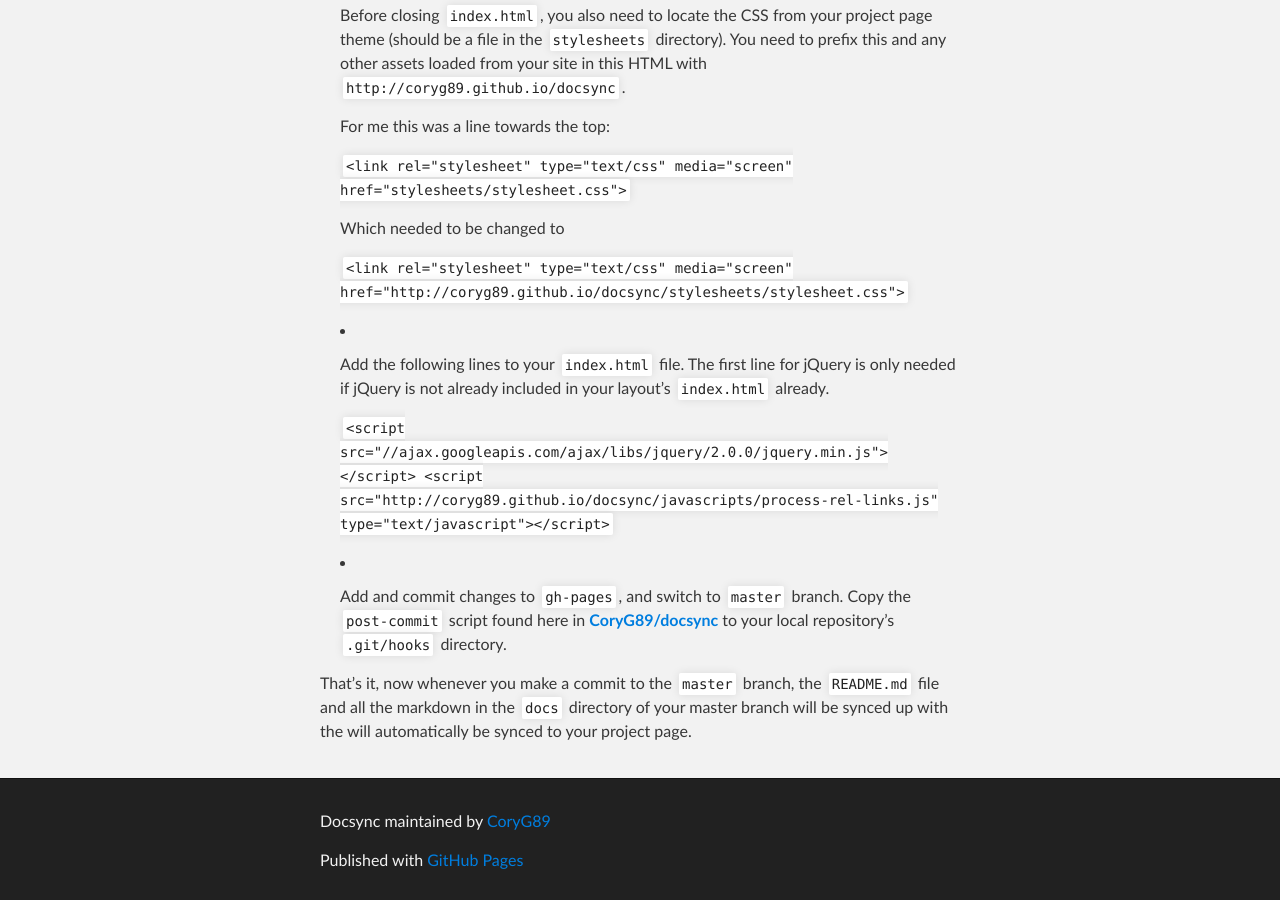
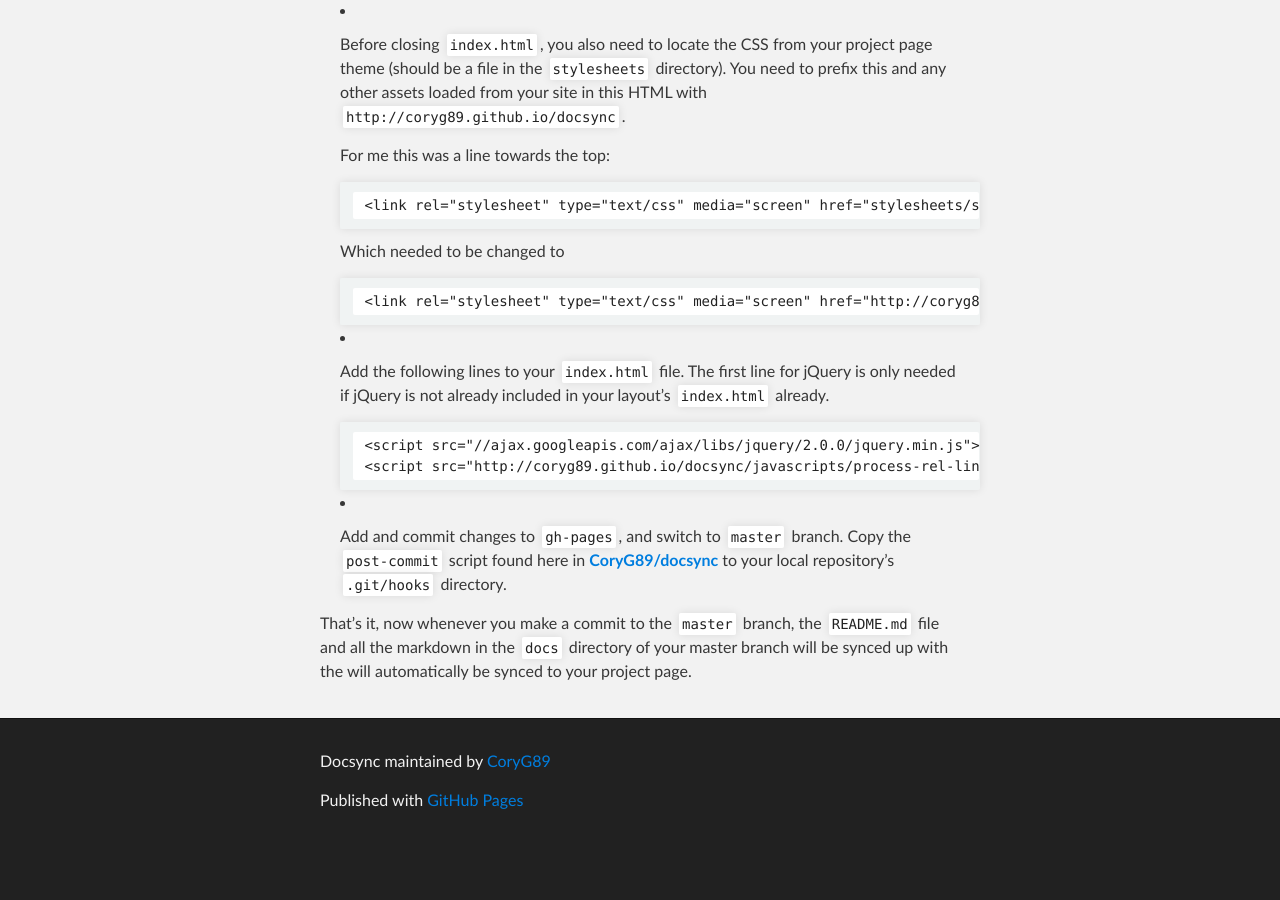
Before and after one commit to CoryG89/docsync, a Jekyll site: the page built from index.md, in a window 1280 px wide and 900 px high, scrolled down 4990 px. Built offline with Jekyll 4.4.1, drawn with Linux system fonts in a browser that asks for light colours; nearby versions of some CDN libraries; Markdown is read by kramdown in place of the engine named in the settings; after the commit the page ends 5837 px from its top, so only the background shows below that; some of the changed text lies outside the part shown.

Commit message:
Updating index.md

````diff
--- a/index.md
+++ b/index.md
@@ -59,8 +59,10 @@
     jekyll how to build our site when it is pushed to GitHub Pages. Put the
     following lines in the file
 
+    ```
     markdown: redcarpet
-    path: http://yourusername.github.io/reponame
+    path: http://yourusername.github.io/reponame`
+    ```
 
  * The above will simply tell jekyll to use the redcarpet style markdown which
    means it will be parsed in the same way that GitHub does for their repo
@@ -85,18 +87,24 @@
 
    For me this was a line towards the top:
 
-    `<link rel="stylesheet" type="text/css" media="screen" href="stylesheets/stylesheet.css">`
+    ```
+    <link rel="stylesheet" type="text/css" media="screen" href="stylesheets/stylesheet.css">
+    ```
 
    Which needed to be changed to
 
-    `<link rel="stylesheet" type="text/css" media="screen" href="{{ site.path }}/stylesheets/stylesheet.css">`
+    ```
+    <link rel="stylesheet" type="text/css" media="screen" href="{{ site.path }}/stylesheets/stylesheet.css">`
+    ```
 
  * Add the following lines to your `index.html` file. The first line for
    jQuery is only needed if jQuery is not already included in your layout's
    `index.html` already.
 
-    `<script src="//ajax.googleapis.com/ajax/libs/jquery/2.0.0/jquery.min.js"></script>
+    ```
+    <script src="//ajax.googleapis.com/ajax/libs/jquery/2.0.0/jquery.min.js"></script>
     <script src="{{site.path}}/javascripts/process-rel-links.js" type="text/javascript"></script>`
+    ```
 
  * Add and commit changes to `gh-pages`, and switch to `master` branch. Copy
    the `post-commit` script found here in [**CoryG89/docsync**][1] to your
````
